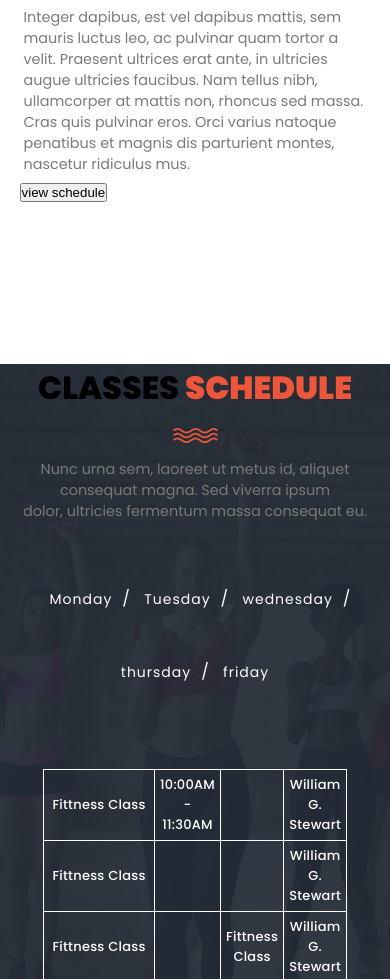
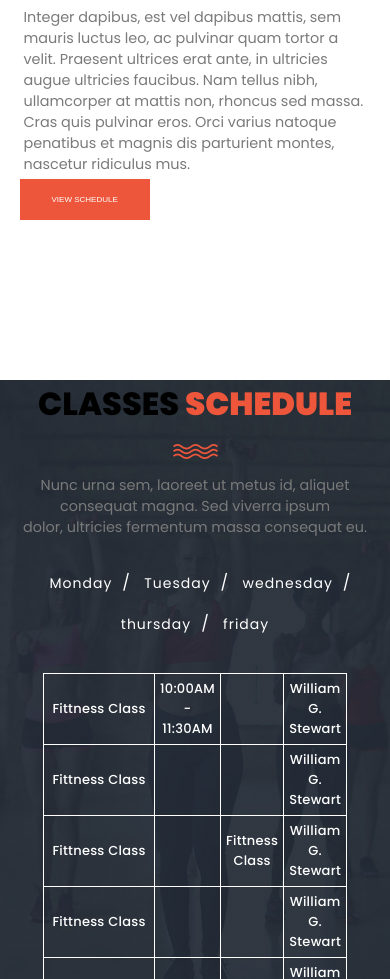
Before and after one commit to AhmedGurey07/Last-HTML-and-CSS-Exercise, a plain HTML site: page index.html in a window 390 px wide. Shown: the part 4959-5938 px from the top of the page. Drawn offline with Linux system fonts and the light colour scheme.

Commit message:
initial commit

```diff
--- a/style.css
+++ b/style.css
@@ -143,7 +143,7 @@ span {
 
 }
 
-.btn-all {
+.btn-all , .btn-sch{
     font-size: 0.9rem;
     padding: 0.9rem;
     background-color: #ed563b;
@@ -313,7 +313,7 @@ span {
 
 }
 .schedule{
-    height: 150vh;
+    height: 180vh;
     background: linear-gradient(rgb(33, 37, 41, 0.2), rgb(33, 37, 41, 0.2)),url('schedule-bg.jpg') bottom/ cover no-repeat;
     display: flex;
     justify-content: center;
@@ -358,7 +358,7 @@ span {
 .table li {
     list-style: none;
     display: inline-block;
-    margin-top:3rem;
+    margin-top:1rem;
     color: white;
 
 }
@@ -610,7 +610,7 @@ textarea {
 
     }
 
-    .btn-all {
+    .btn-all, .btn-sch {
         font-size: 0.5rem;
         padding: 1rem 2rem;
         background-color: #ed563b;
@@ -698,4 +698,7 @@ textarea {
  td {
     padding: 5px;
   }
+  .tbl{
+    margin-bottom: 2rem;
+  }
 }
```
